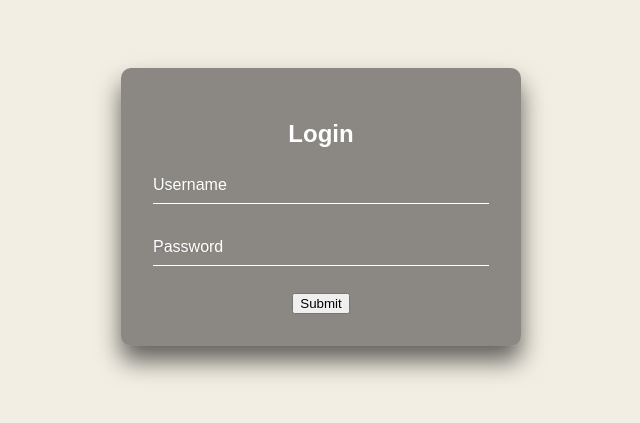
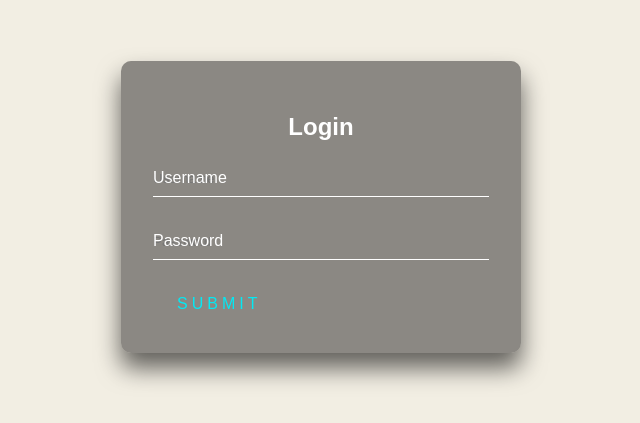
Before and after one commit to adesikiru/htmlCssLoginformWithCrazyAnimation, a plain HTML site: page index.html in a window 1280 px wide. Shown: the part 193-616 px from the top of the page, without its empty margins (319-959 px from the left). Drawn offline with Linux system fonts and the light colour scheme.

Commit message:
javascript

```diff
--- a/Sass/style.scss
+++ b/Sass/style.scss
@@ -71,6 +71,20 @@ html {
                         cursor: pointer;
                     }
                 }
+
+                button {
+                    align-self: flex-start;
+                    position: relative;
+                    padding: 0.5em 1.5em;
+                    color: #03e9f4;
+                    font-size: 16px;
+                    overflow: hidden;
+                    background: inherit;
+                    border: none;
+                    transition: .5s;
+                    letter-spacing: 4px;
+                    cursor: pointer;
+                }
             }
         }
     }
--- a/index.html
+++ b/index.html
@@ -27,7 +27,7 @@
                 <i class="fa fa-envelope fa-lg fa-lg-envelope"></i>
                 <i class="fa fa-envelope fa-lg fa-lg-envelope"></i>
                 <i class="fa fa-envelope fa-lg fa-lg-envelope"></i>
-                Submit
+                SUBMIT
             </button>
         </form>
     </main>
--- /dev/null
+++ b/script.js
@@ -0,0 +1,2 @@
+let inputs = document.querySelectorAll('input')
+in
```
Also changed, not shown: Sass/style.css, 1 other file.
